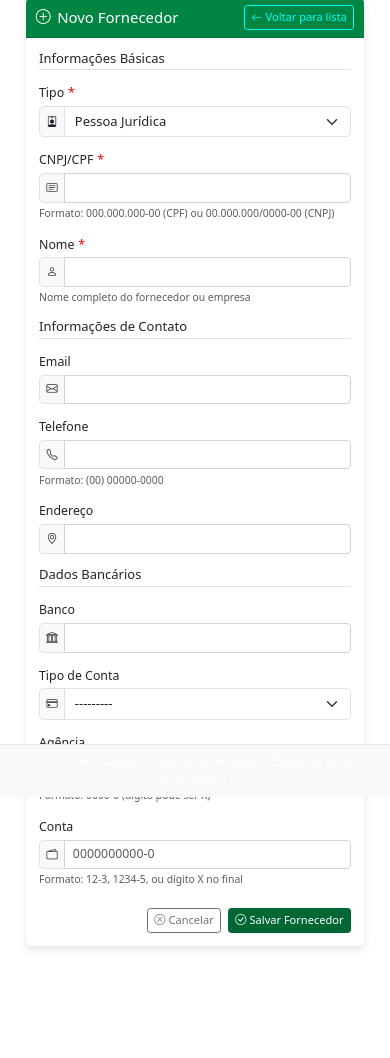
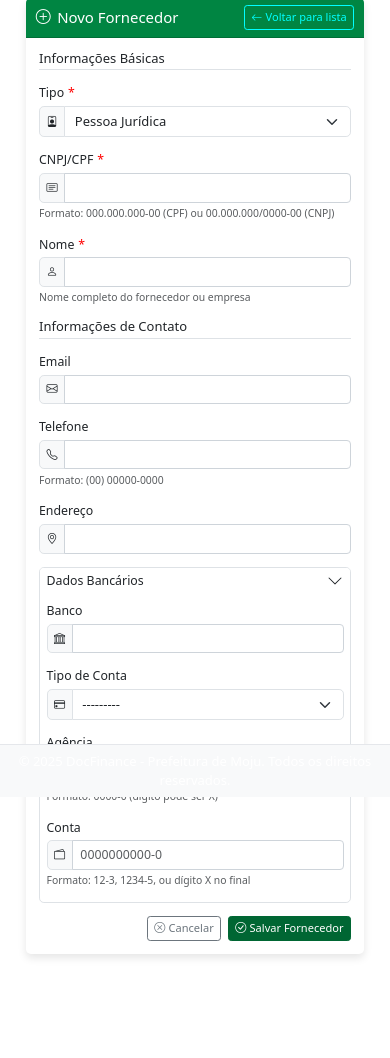
Before and after one commit to vpsmoju/docfinance, a Django app: page /fornecedores/novo/ in a window 390 px wide. Shown: the part 47-1105 px from the top of the page. Before the commit the page ends 997 px from the top, so only its background shows below. Run offline with Django 5.2, Linux system fonts and the light colour scheme; the visitor is signed in with stand-in values (Sample User, id 1); parts of the project's set-up code (start-up, migrations or seed data) failed here and were passed over; some libraries are stand-ins or nearby versions.

Commit message:
UI: acordeão responsivo em Dados Bancários (desktop seção, mobile colapsável)

```diff
--- a/fornecedores/static/fornecedores/css/fornecedores.css
+++ b/fornecedores/static/fornecedores/css/fornecedores.css
@@ -92,3 +92,37 @@
         --bs-gutter-y: .5rem;
     }
 }
+
+/* Acordeão compacto para Dados Bancários */
+.fornecedor-card .accordion-button {
+    padding: 0.375rem 0.5rem;
+    font-size: 0.95rem;
+}
+.fornecedor-card .accordion-body {
+    padding: 0.5rem;
+}
+
+/* Em telas médias e grandes, deixe o acordeão com aparência de seção e desative interação */
+@media (min-width: 768px) {
+    .fornecedor-card .accordion-item {
+        border: 0;
+    }
+    .fornecedor-card .accordion-button {
+        background-color: transparent;
+        box-shadow: none;
+        color: inherit;
+        padding: 0;
+        pointer-events: none; /* desativa clique no desktop */
+    }
+    .fornecedor-card .accordion-button::after {
+        display: none; /* oculta o ícone de seta */
+    }
+    .fornecedor-card .accordion-header {
+        border-bottom: 1px solid var(--bs-border-color);
+        margin-bottom: .5rem;
+        padding-bottom: .25rem;
+    }
+    .fornecedor-card .accordion-body {
+        padding: 0;
+    }
+}
--- a/fornecedores/templates/fornecedores/fornecedor_form.html
+++ b/fornecedores/templates/fornecedores/fornecedor_form.html
@@ -119,12 +119,20 @@
                             </div>
                         </div>
 
-                        <!-- Dados Bancários (Nova Seção) -->
+                        <!-- Dados Bancários como Acordeão -->
                         <div class="col-12 mt-2">
-                            <h5 class="section-title border-bottom pb-1 mb-2">Dados Bancários</h5>
-                        </div>
+                            <div class="accordion" id="accordionDadosBancarios">
+                                <div class="accordion-item">
+                                    <h2 class="accordion-header" id="headingDadosBancarios">
+                                        <button class="accordion-button collapsed" type="button" data-bs-toggle="collapse" data-bs-target="#collapseDadosBancarios" aria-expanded="false" aria-controls="collapseDadosBancarios">
+                                            Dados Bancários
+                                        </button>
+                                    </h2>
+                                    <div id="collapseDadosBancarios" class="accordion-collapse collapse show" aria-labelledby="headingDadosBancarios" data-bs-parent="#accordionDadosBancarios">
+                                        <div class="accordion-body p-2">
+                                            <div class="row g-2">
                                                 <div class="col-md-3">
-                            <div class="mb-3">
+                                                    <div class="mb-2">
                                                         <label for="{{ form.banco.id_for_label }}" class="form-label">Banco</label>
                                                         <div class="input-group">
                                                             <span class="input-group-text"><i class="bi bi-bank"></i></span>
@@ -136,7 +144,7 @@
                                                     </div>
                                                 </div>
                                                 <div class="col-md-3">
-                            <div class="mb-3">
+                                                    <div class="mb-2">
                                                         <label for="{{ form.tipo_conta.id_for_label }}" class="form-label">Tipo de Conta</label>
                                                         <div class="input-group">
                                                             <span class="input-group-text"><i class="bi bi-credit-card"></i></span>
@@ -148,7 +156,7 @@
                                                     </div>
                                                 </div>
                                                 <div class="col-md-3">
-                            <div class="mb-3">
+                                                    <div class="mb-2">
                                                         <label for="{{ form.agencia.id_for_label }}" class="form-label">Agência</label>
                                                         <div class="input-group">
                                                             <span class="input-group-text"><i class="bi bi-building"></i></span>
@@ -161,7 +169,7 @@
                                                     </div>
                                                 </div>
                                                 <div class="col-md-3">
-                            <div class="mb-3">
+                                                    <div class="mb-2">
                                                         <label for="{{ form.conta.id_for_label }}" class="form-label">Conta</label>
                                                         <div class="input-group">
                                                             <span class="input-group-text"><i class="bi bi-wallet2"></i></span>
@@ -171,6 +179,12 @@
                                                         {% if form.conta.errors %}
                                                             <div class="invalid-feedback d-block">{{ form.conta.errors }}</div>
                                                         {% endif %}
+                                                    </div>
+                                                </div>
+                                            </div>
+                                        </div>
+                                    </div>
+                                </div>
                             </div>
                         </div>
                     </div>
```
Also changed, not shown: fornecedores/templates/fornecedores/fornecedor_form_embed.html (+22 -6 lines). Lines whose indentation alone changed are shown as unchanged.
